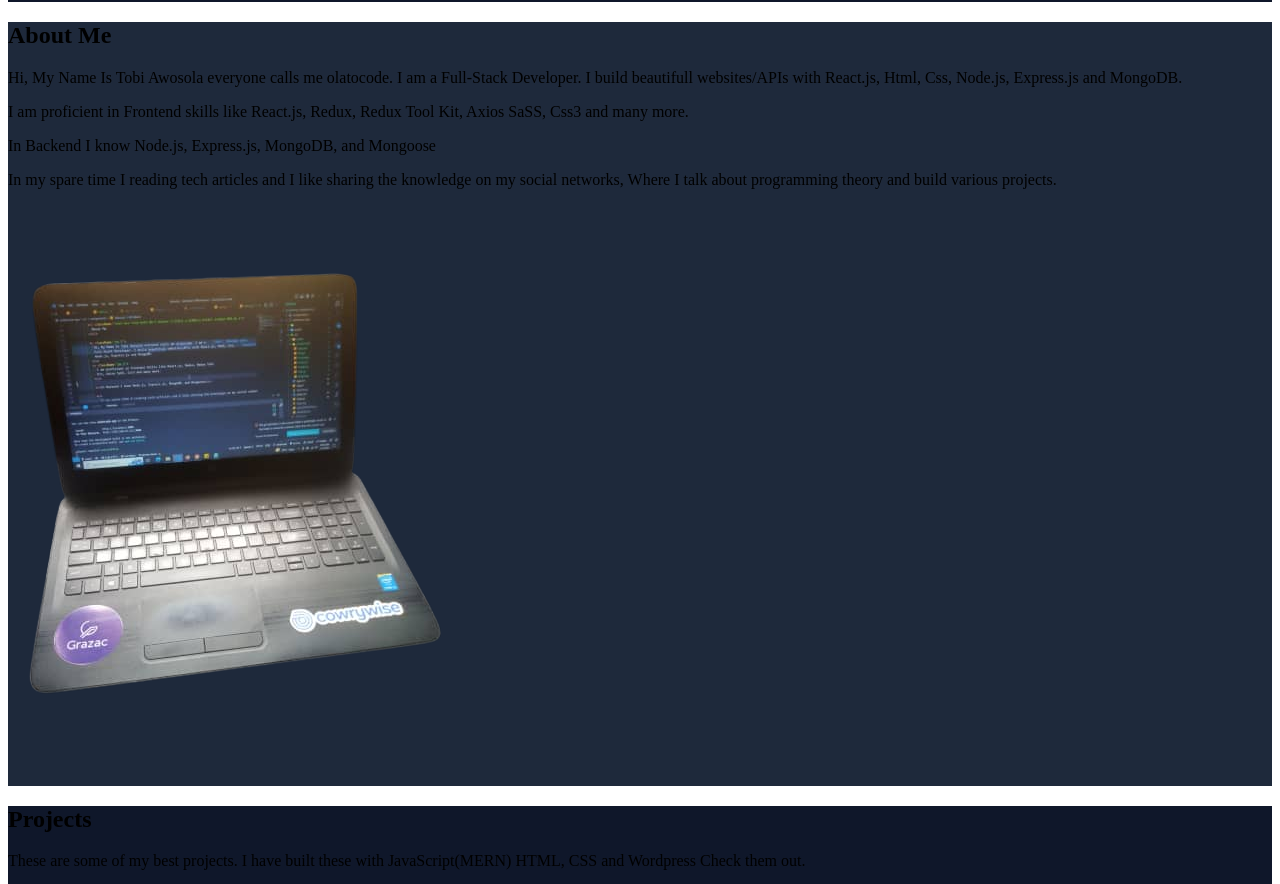
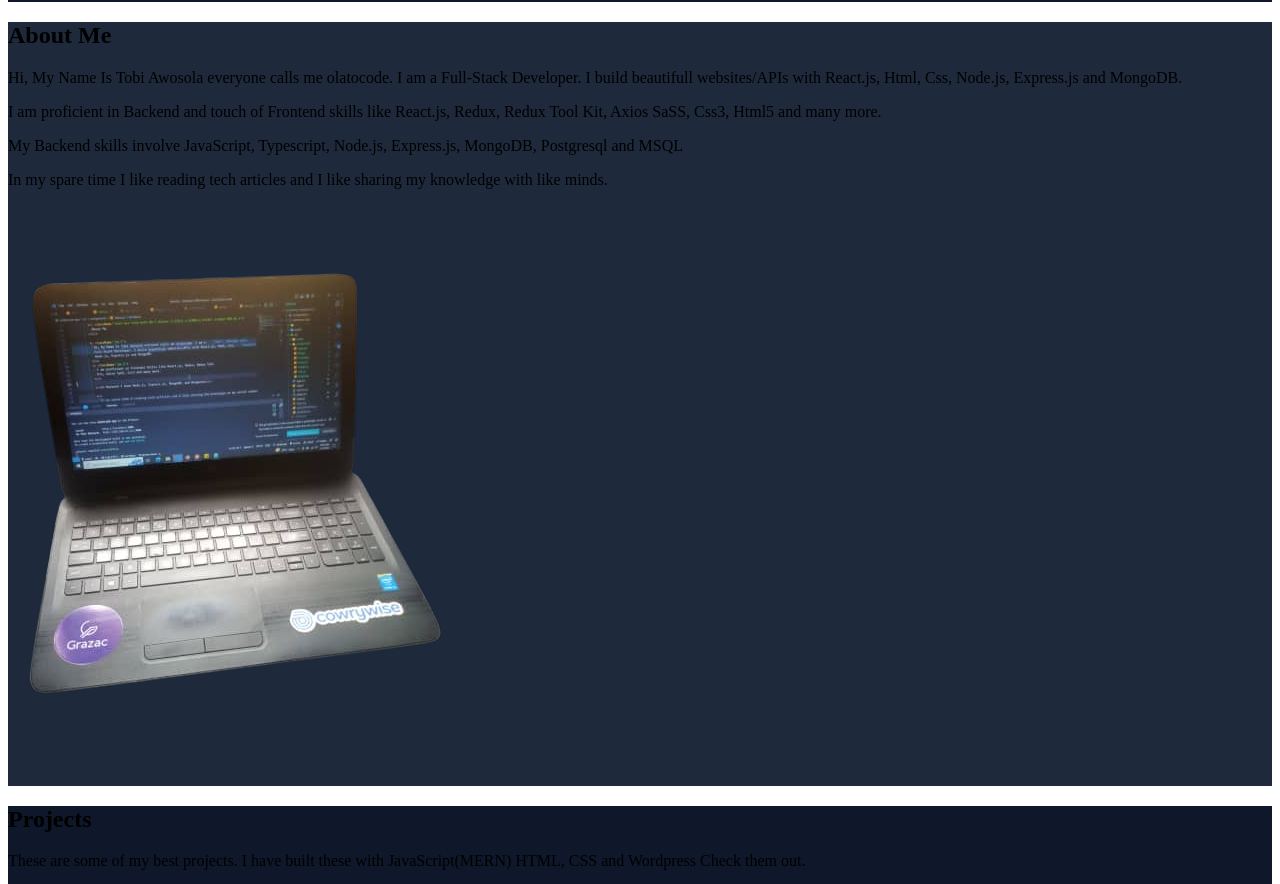
Before and after one commit to olatocode/olatocode-app, a React (Create React App) app: page / in a window 1280 px wide. Shown: the part 1151-2035 px from the top of the page. Built offline with nearby package versions, Linux system fonts and the light colour scheme.

Commit message:
About page was updated

```diff
--- a/src/components/About.js
+++ b/src/components/About.js
@@ -1,5 +1,7 @@
-import React from "react";
-import AboutImg from "../assets/laptop.webp";
+/** @format */
+
+import React from 'react';
+import AboutImg from '../assets/laptop.webp';
 
 const About = () => {
   return (
@@ -12,19 +14,23 @@ const About = () => {
 
           <p className="pb-5">
             Hi, My Name Is Tobi Awosola everyone calls me olatocode. I am a
-            Full-Stack Developer. I build beautifull websites/APIs with React.js, Html, Css,
-            Node.js, Express.js and MongoDB.
+            Full-Stack Developer. I build beautifull websites/APIs with
+            React.js, Html, Css, Node.js, Express.js and MongoDB.
           </p>
           <p className="pb-5">
-            I am proficient in Frontend skills like React.js, Redux, Redux Tool
-            Kit, Axios SaSS, Css3 and many more.
+            I am proficient in Backend and touch of Frontend skills like
+            React.js, Redux, Redux Tool Kit, Axios SaSS, Css3, Html5 and many
+            more.
           </p>
 
-          <p>In Backend I know Node.js, Express.js, MongoDB, and Mongoose</p>
+          <p>
+            My Backend skills involve JavaScript, Typescript, Node.js,
+            Express.js, MongoDB, Postgresql and MSQL
+          </p>
 
           <p>
-            In my spare time I reading tech articles and I like sharing the knowledge on my social networks,
-            Where I talk about programming theory and build various projects.
+            In my spare time I like reading tech articles and I like sharing my
+            knowledge with like minds.
           </p>
         </div>
 
```
